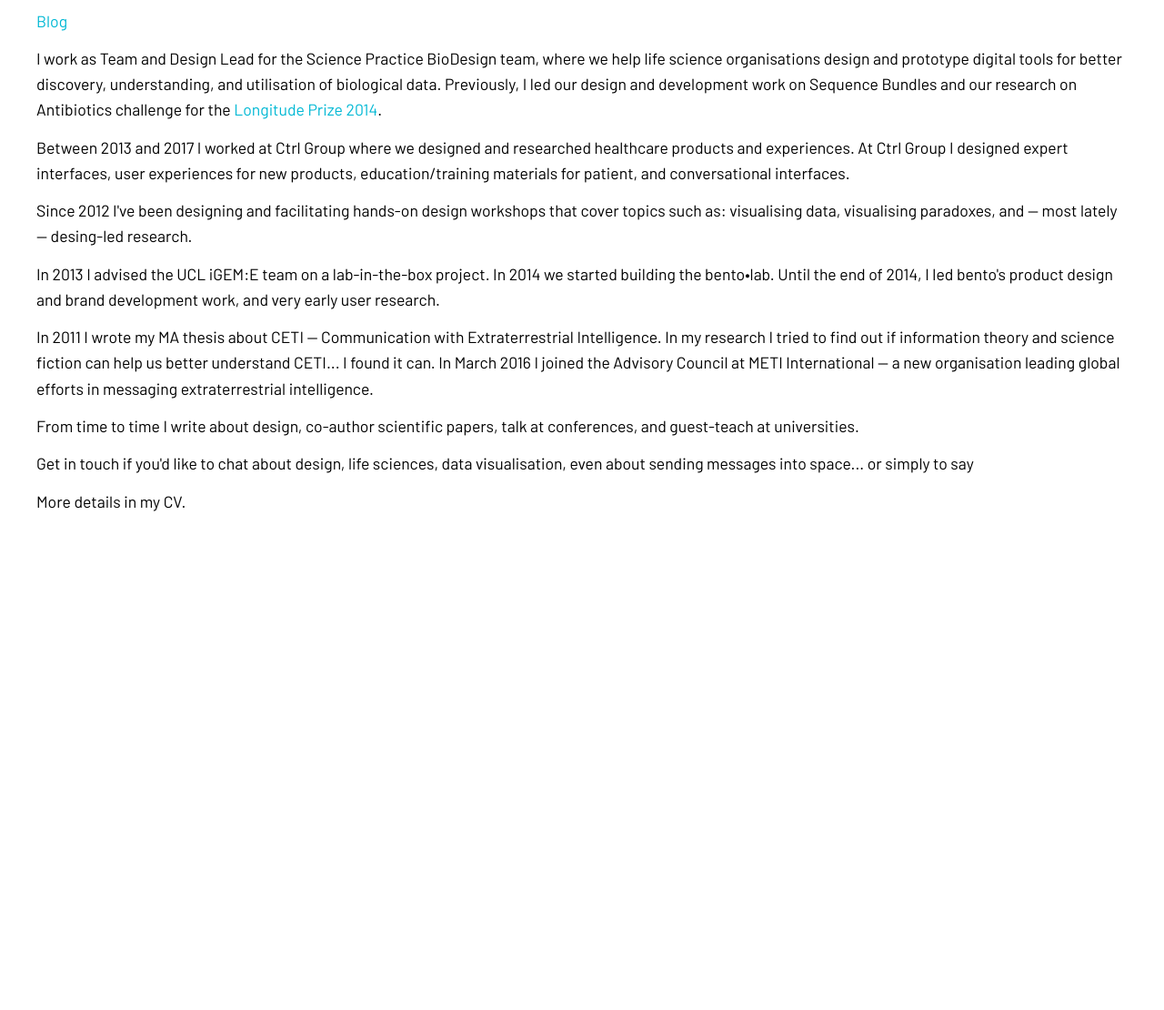
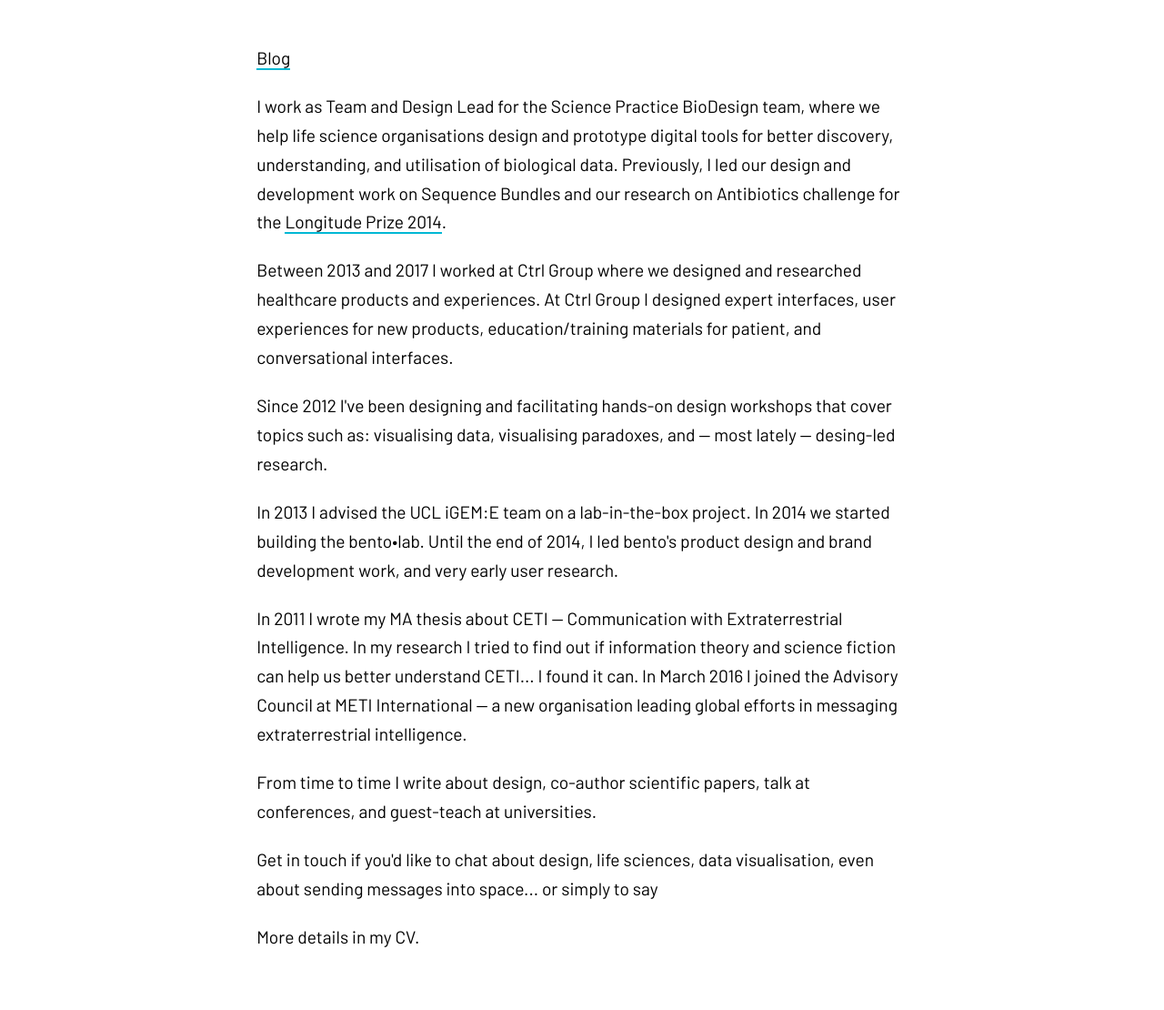
Before and after one commit to marek-kultys/marekkultys.github.io, a Jekyll site: the page built from index.html, in a window 1280 px wide. Shown: the whole page at 91% size. Built offline with Jekyll 4.4.1, drawn with Linux system fonts in a browser that asks for light colours; before the commit the page ends 900 px from its top, so only the background shows below that.

Commit message:
Update styles.css
Remove old and redundant styles, add new layout and typography

```diff
--- a/_sass/body.scss
+++ b/_sass/body.scss
@@ -8,6 +8,17 @@
 $black: rgba(0, 0, 0, 1);
 $cyan50: rgba(224, 247, 250, 1);
 $cyanA700: rgba(0, 184, 212, 1);
+
+// Declare type size
+$small-type: 1em;
+$medium-type: 1.2em;
+$large-type: 1.5em;
+
+// Declare leading
+$small-leading: 1.1em;
+$medium-leading: 1.4em;
+$large-leading: 1.66em;
+$huge-leading: 2.2em;
 
 // GLOBALS
 html {
@@ -29,82 +40,77 @@
 
 // TYPOGRAPHY
 a {
-   color: $cyanA700;
+   color: $black;
    text-decoration: none;
+   border-bottom: 2px solid $cyanA700;
+   padding-bottom: 0px;
    &:hover {
       color: $cyanA700;
-      text-decoration: underline;
-      text-decoration-color: $cyanA700;
+      text-decoration: none;
+      border-color: $cyanA700;
    }
 }
 
-h1, h2, h5, h6, p, ol {
-   font-family: 'Barlow', serif;
-   font-weight: 400;
+p, h1, h2, h3, h4, ol, ul {
+   font-family: 'Barlow', sans-serif;
+   color: $black;
    margin: 0px;
 }
 
 p { // body text
-   color: $black;
-   font-size: 1.1em;
-   margin: 0.5em 0 0.75em 0;
-   line-height: 1.6em;
+   font-weight: 400;
+   font-size: $medium-type;
+   line-height: $large-leading;
+   margin-bottom: $small-leading;
+   &:last-of-type {
+      margin-bottom: 0px;
+   }
+}
+
+h1 { // used for MK
+   font-weight: 600;
+   font-size: $large-type;
+   line-height: $medium-leading;
+   margin-bottom: 1em;
+   @include media($landscape){
+      margin-bottom: 0em;
+   }
+   a {
+      border: 0px;
+      &:hover {
+         color: $black;
+      }
+   }
 
 }
 
-h1 { // used for logotype
-   color: $black;
-   font-size: 2.1em;
+h2 { // used for page title
+   font-weight: 400;
+   font-size: $large-type;
+   line-height: $medium-leading;
 }
 
-h2 { // used for page titles and home page paragraphs (must locally override colour if not grey)
-   color: $black;
-   font-size: 2em;
-   display: inline-block;
-   border-bottom: 1px solid $black;
-   padding-bottom: 6px;
-   margin-bottom: 18px;
-
+h3 { // used for subtitles
+   font-weight: 600;
+   font-size: $medium-type;
+   line-height: $large-leading;
 }
 
-h4 { // gallery titles
-   color: $black;
-   font-size: 2em;
-   line-height: 1.6em;
-   margin: 0.5em 0;
+h4 { // used for post metadata
+   font-weight: 200;
+   font-size: $small-type;
+   line-height: $medium-leading;
 }
 
-h5 { // used for buttons
-   color: $black;
-   font-size: 1em;
-   position: relative;
-   top: 4px;
-
-}
-
-h6 { // used for navbar and footer links, blog post metadata, and blog post image subtitles
-   color: $black;
-   font-size: 1em;
-   line-height: 1.5em;
-   margin-top: 0.5em;
-   letter-spacing: 0.2px;
-}
-
-sup {
-   vertical-align: baseline;
-   position: relative;
-   top: -0.4em;
-}
-
-.metadata-item {
-   font-weight: 600;
-   color: $black;
-   margin-right: 0.75em;
-}
-
-.highlight {
-   background-color: $white;
-   padding: 1px 10px 2px 10px;
+ul {
+   font-weight: 400;
+   font-size: $medium-type;
+   line-height: $large-leading;
+   list-style: none;
+   padding-left: 0px;
+   li {
+      margin-bottom: 0.25em;
+   }
 }
 
 ::-moz-selection { /* Code for Firefox */
@@ -120,52 +126,46 @@
 
 // GRIDS
 section {
-   padding: 0em;
+   padding: 3em 1em 4em;
+   @include outer-container(100%);
 }
 
 .container {
-   @include outer-container();
+   @include span-columns(11);
+   @include shift(0.5);
+   @include media($landscape) {
+      @include span-columns(7);
+      @include shift(2.5);
+   }
+
+   .container-one-third {
+      @include span-columns(12);
+      @include media($landscape) {
+         @include span-columns(4);
+      }
+   }
+
+   .container-two-thirds {
+      @include span-columns(12);
+      @include media($landscape) {
+         @include span-columns(8);
+      }
+   }
+}
+
+.shift {
+   @include shift(0);
+   @include media($landscape) {
+      @include shift(4);
+   }
 }
 
 
 
-
-// SELECTIVE DISPLAY
-// For image matrix in home page
-
-
-
-// GLOBAL STYLES
-.underlined-link {
-   border-bottom: 1px dashed $black;
+// OTHER STYLES
+.divider {
+   display: block;
+   border-bottom: 1px solid $black;
+   margin-top: 2em;
+   margin-bottom: 2.4em;
 }
-
-.all-black-link {
-   border-bottom: 1px dashed $black;
-   &:hover {
-      color: $black;
-      border-color: $black;
-   }
-}
-
-.unmarked-link {
-   &:hover {
-      color: $black;
-      border: none;
-   }
-}
-
-.inactive-link {
-   border: none;
-   color: $black;
-}
-
-.no-hover-border {
-   &:hover {
-      border: none;
-   }
-}
-
-.nowrap {
-   white-space: nowrap;
-}
```
